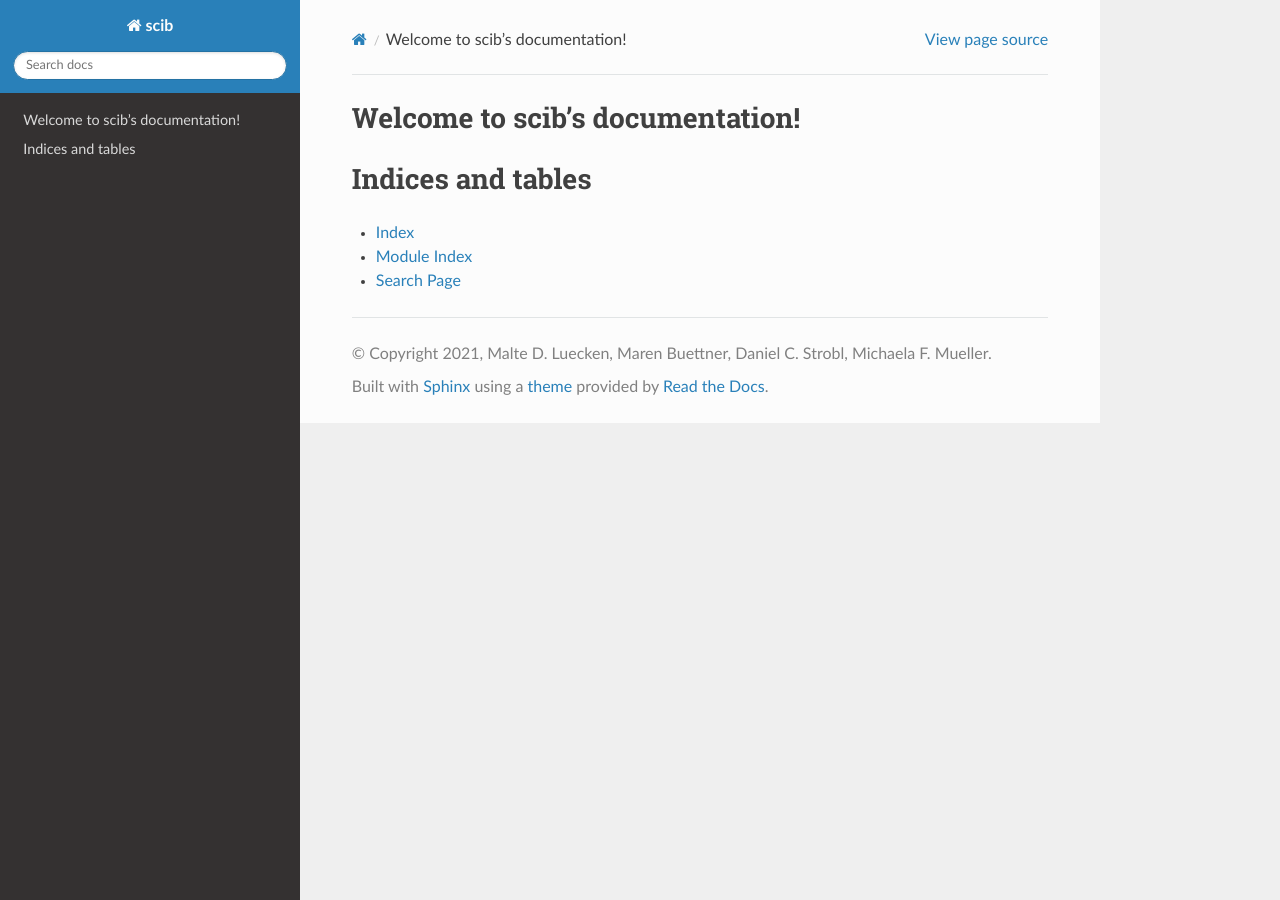
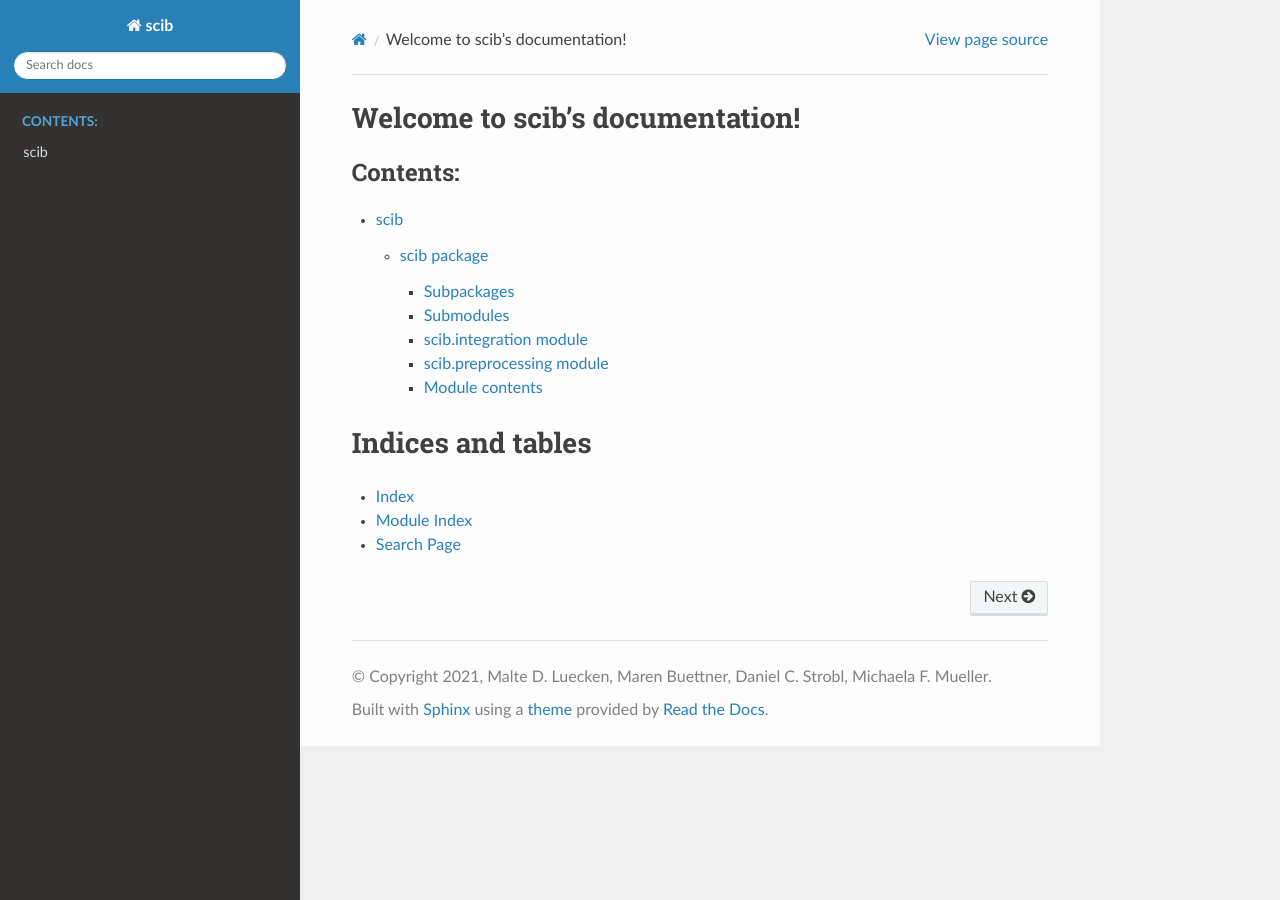
Before and after one commit to theislab/scib, a Sphinx documentation site: the page built from docs/source/index.rst, in a window 1280 px wide. Built offline with Sphinx 7.4.7 and the Read the Docs theme 2.0.0, drawn with Linux system fonts in a browser that asks for light colours.

Commit message:
include automatic module documentation

```diff
--- a/docs/source/index.rst
+++ b/docs/source/index.rst
@@ -7,10 +7,10 @@
 ================================
 
 .. toctree::
-   :maxdepth: 2
+   :maxdepth: 3
    :caption: Contents:
 
-
+   modules
 
 Indices and tables
 ==================
--- /dev/null
+++ b/docs/source/modules.rst
@@ -0,0 +1,7 @@
+scib
+====
+
+.. toctree::
+   :maxdepth: 4
+
+   scib
--- /dev/null
+++ b/docs/source/scib.rst
@@ -0,0 +1,38 @@
+scib package
+============
+
+Subpackages
+-----------
+
+.. toctree::
+   :maxdepth: 1
+
+   scib.metrics
+
+Submodules
+----------
+
+scib.integration module
+-----------------------
+
+.. automodule:: scib.integration
+   :members:
+   :undoc-members:
+   :show-inheritance:
+
+scib.preprocessing module
+-------------------------
+
+.. automodule:: scib.preprocessing
+   :members:
+   :undoc-members:
+   :show-inheritance:
+
+
+Module contents
+---------------
+
+.. automodule:: scib
+   :members:
+   :undoc-members:
+   :show-inheritance:
```
Also changed, not shown: docs/source/scib.metrics.rst (added, +125 -0 lines).
